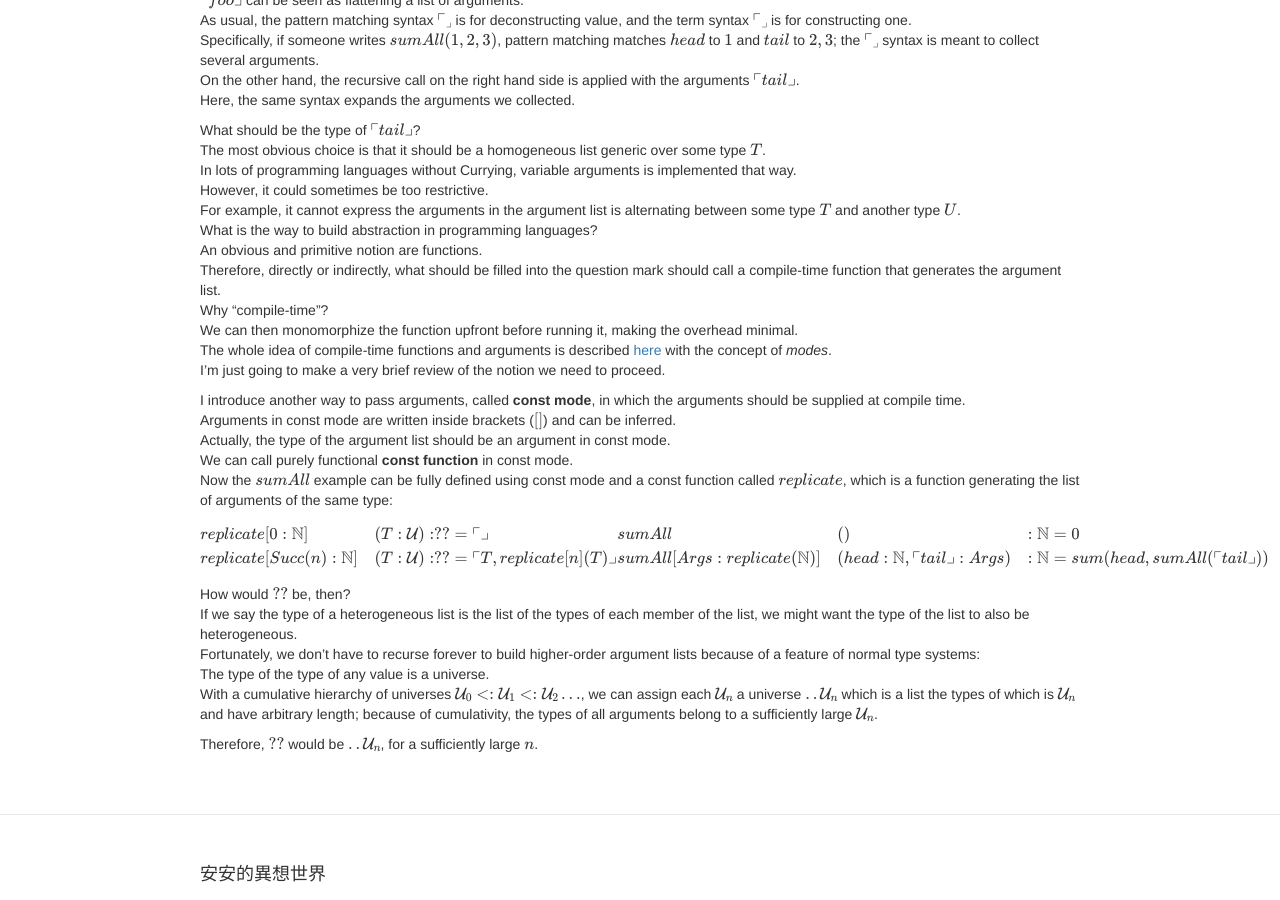
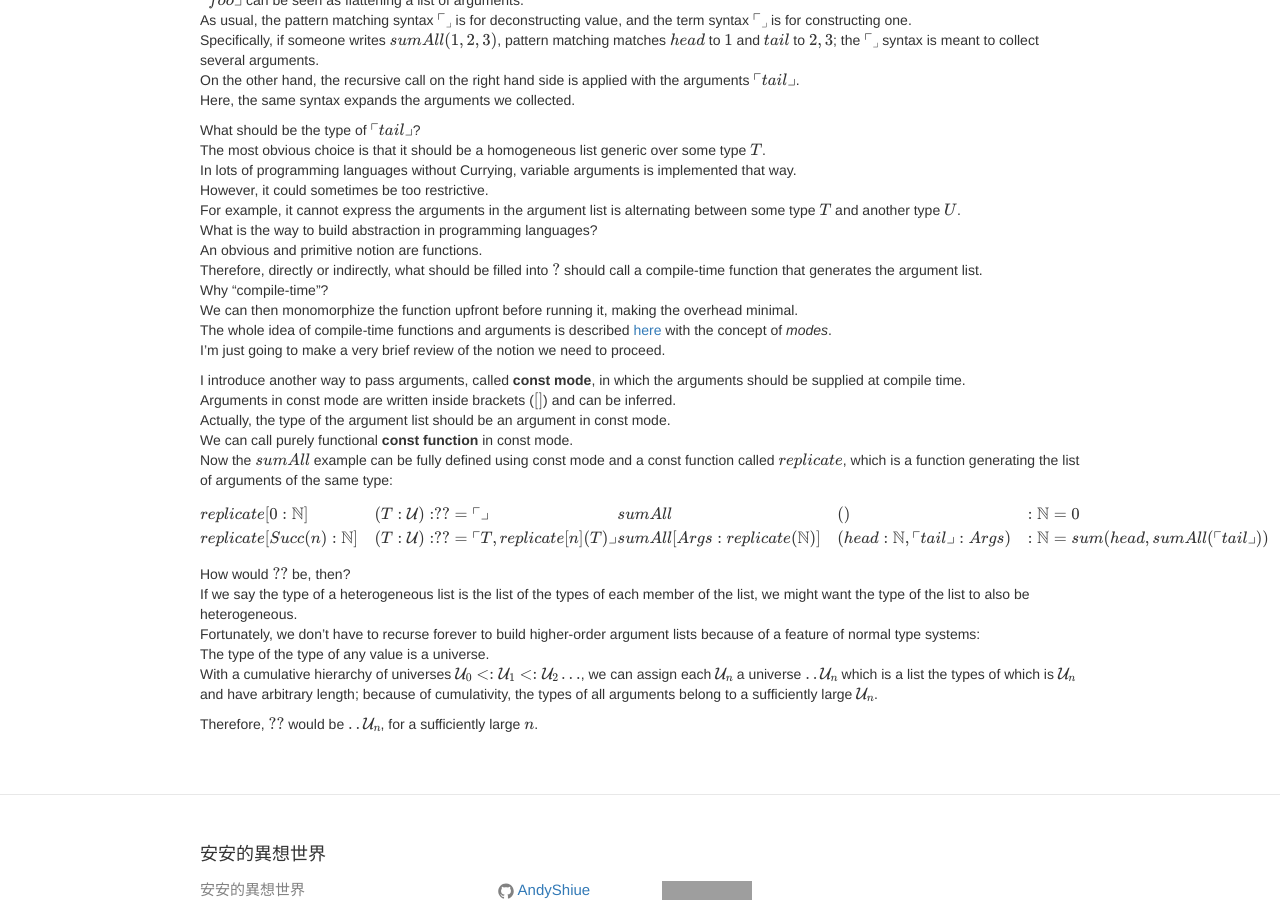
Before and after one commit to AndyShiue/AndyShiue.github.io, a Jekyll site: the page built from _posts/Ende/2016-10-11-hierarchies.md, in a window 1280 px wide and 900 px high, scrolled down 1063 px. Built offline with Jekyll 4.4.1, drawn with Linux system fonts in a browser that asks for light colours; formulas are drawn with MathJax 3; comment, search, counter and statistics services are not loaded; grey boxes are pictures that could not be loaded.

Commit message:
Update article.

```diff
--- a/_posts/Ende/2016-10-11-hierarchies.md
+++ b/_posts/Ende/2016-10-11-hierarchies.md
@@ -55,7 +55,7 @@
 For example, it cannot express the arguments in the argument list is alternating between some type \\(T\\) and another type \\(U\\).
 What is the way to build abstraction in programming languages?
 An obvious and primitive notion are functions.
-Therefore, directly or indirectly, what should be filled into the question mark should call a compile-time function that generates the argument list.
+Therefore, directly or indirectly, what should be filled into \\(?\\) should call a compile-time function that generates the argument list.
 Why "compile-time"?
 We can then monomorphize the function upfront before running it, making the overhead minimal.
 The whole idea of compile-time functions and arguments is described [here](http://andyshiue.github.io/programming/2016/05/01/modes.html) with the concept of *modes*.
```
